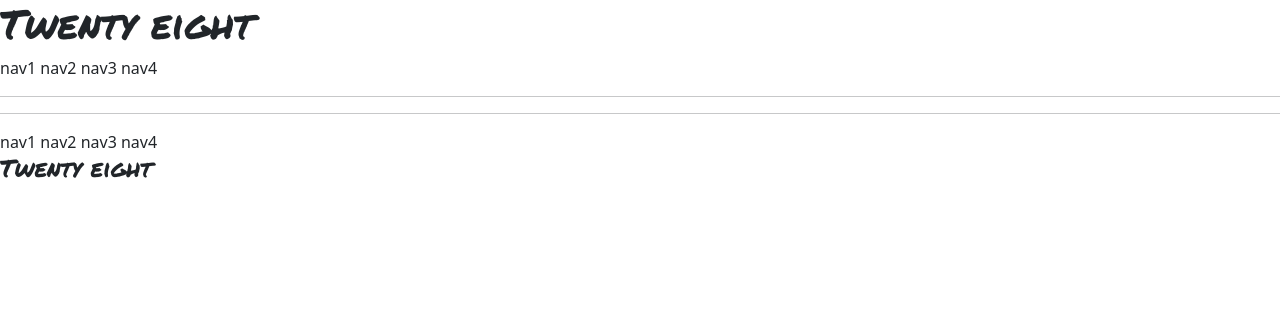
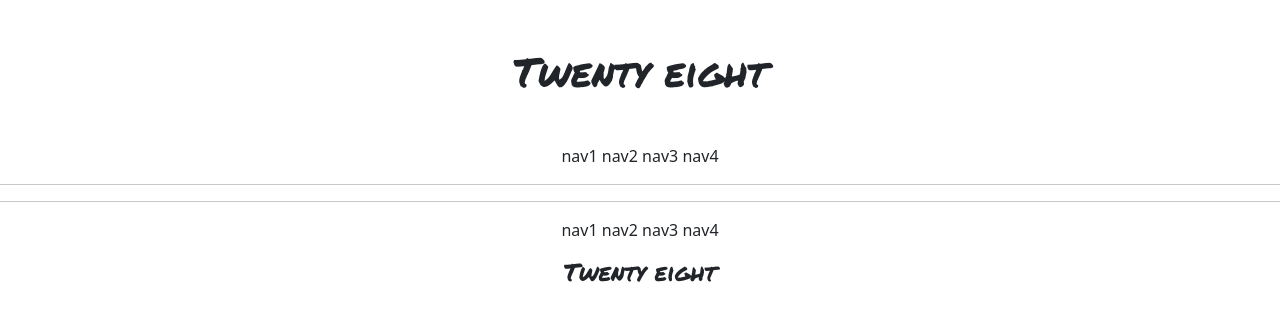
Before and after one commit to success899/jh_2, a Django app: template templates/base.html in a window 1280 px wide. Shown: the top 321 px of the page. Run offline with Django 4.2, Linux system fonts and the light colour scheme; the template is opened without the code that fills it, so the values that code supplies are empty; parts of the project's set-up code (start-up, migrations or seed data) failed here and were passed over.

Commit message:
Design update 2

```diff
--- a/templates/base.html
+++ b/templates/base.html
@@ -3,7 +3,7 @@
 
 {% include 'head.html' %}
 
-<body>
+<body class="text-center">
 
     {% include 'header.html' %}
 
--- a/templates/footer.html
+++ b/templates/footer.html
@@ -8,7 +8,7 @@
     </div>
 
     <div>
-        <h4 style="font-family: 'Permanent Marker', cursive;">Twenty eight</h4>
+        <h4 class="mt-3 mb-5" style="font-family: 'Permanent Marker', cursive;">Twenty eight</h4>
     </div>
 
 </div>
--- a/templates/header.html
+++ b/templates/header.html
@@ -1,7 +1,7 @@
 <div>
 
     <div>
-        <h1 style="font-family: 'Permanent Marker', cursive;">Twenty eight</h1>
+        <h1 class="my-5" style="font-family: 'Permanent Marker', cursive;">Twenty eight</h1>
     </div>
 
     <div>
```
Also changed, not shown: accountapp/templates/accountapp/hello_world.html (+3 -4 lines).
